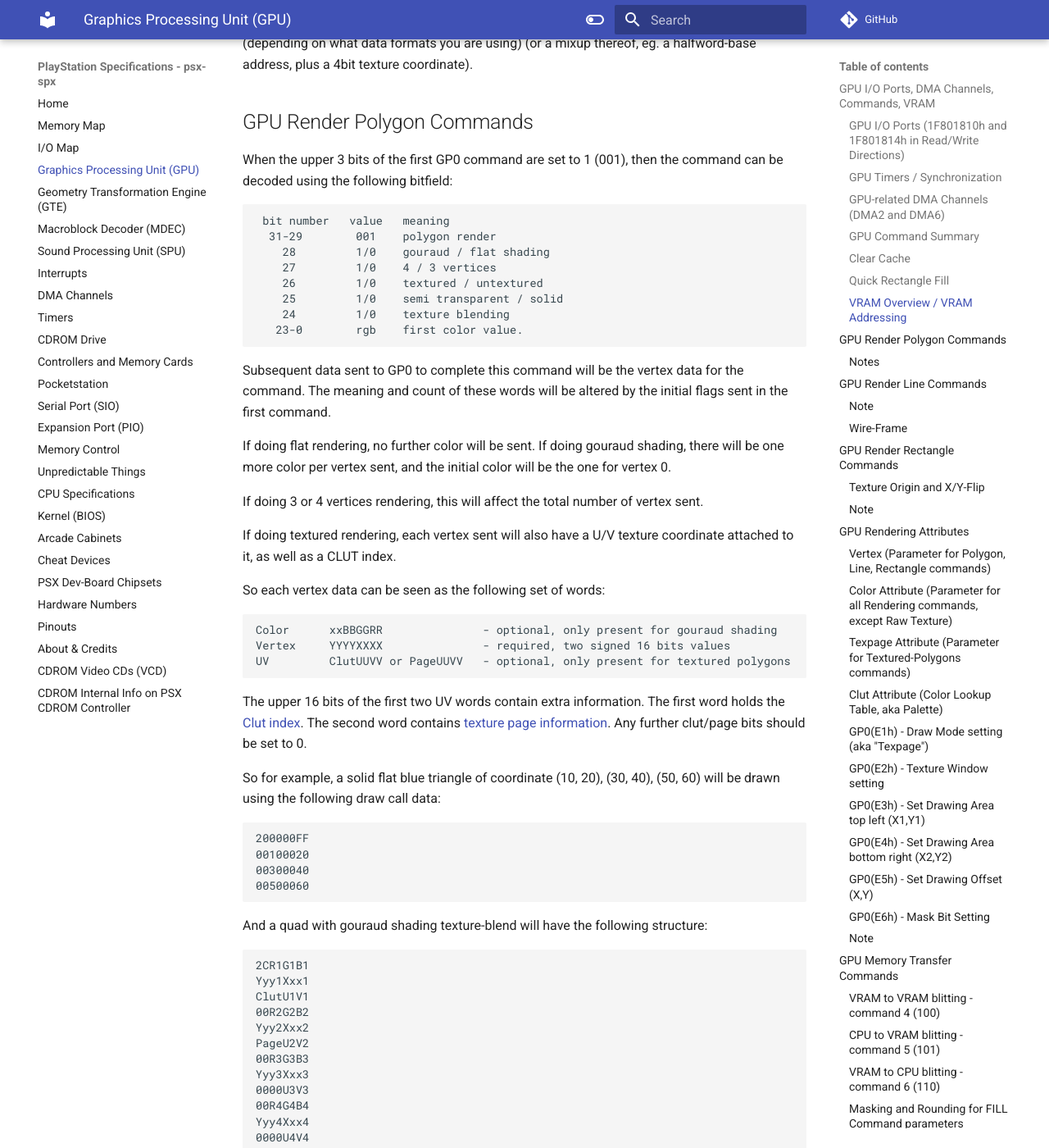
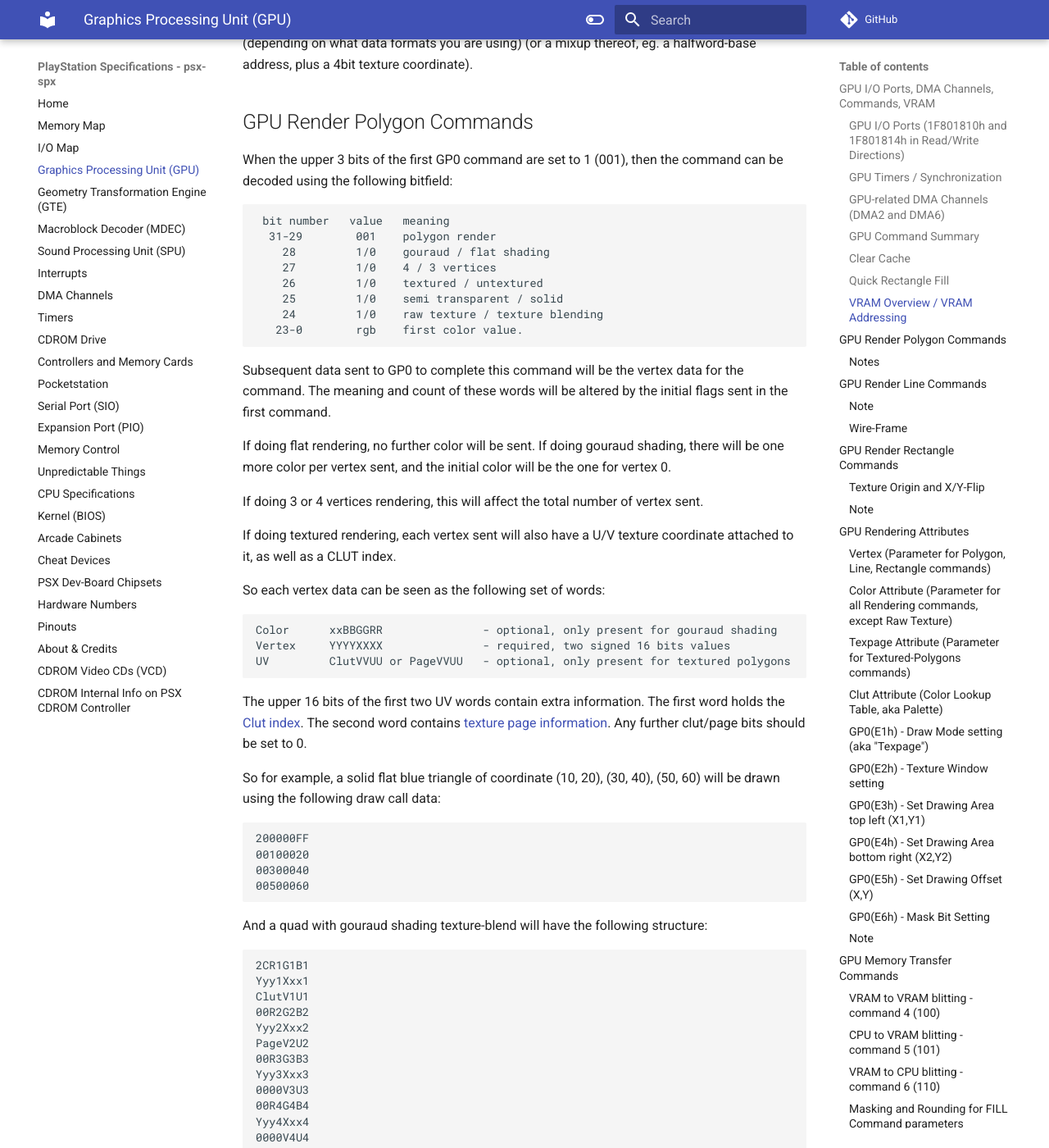
Before and after one commit to psx-spx/psx-spx.github.io, an MkDocs documentation site: the page built from docs/graphicsprocessingunitgpu.md, in a window 1280 px wide and 1400 px high, scrolled down 3208 px. Shown: the whole window at 82% size. Built offline with MkDocs 1.6.1 and Material for MkDocs 9.7.7, drawn with Linux system fonts in a browser that asks for light colours; comment, search, counter and statistics services are not loaded; some of the changed text lies outside the part shown.

Commit message:
Fix command arguments for polygon and rectangle commands

````diff
--- a/docs/graphicsprocessingunitgpu.md
+++ b/docs/graphicsprocessingunitgpu.md
@@ -142,7 +142,7 @@
     27         1/0    4 / 3 vertices
     26         1/0    textured / untextured
     25         1/0    semi transparent / solid
-    24         1/0    texture blending
+    24         1/0    raw texture / texture blending
    23-0        rgb    first color value.
 ```
 
@@ -163,7 +163,7 @@
 ```
 Color      xxBBGGRR               - optional, only present for gouraud shading
 Vertex     YYYYXXXX               - required, two signed 16 bits values
-UV         ClutUUVV or PageUUVV   - optional, only present for textured polygons
+UV         ClutVVUU or PageVVUU   - optional, only present for textured polygons
 ```
 
 The upper 16 bits of the first two UV words contain extra information. The first
@@ -184,16 +184,16 @@
 ```
 2CR1G1B1
 Yyy1Xxx1
-ClutU1V1
+ClutV1U1
 00R2G2B2
 Yyy2Xxx2
-PageU2V2
+PageV2U2
 00R3G3B3
 Yyy3Xxx3
-0000U3V3
+0000V3U3
 00R4G4B4
 Yyy4Xxx4
-0000U4V4
+0000V4U4
 ```
 
 Some combination of these flags can be seen as nonsense however, but it's important
@@ -277,10 +277,10 @@
 
 Therefore, the whole draw call can be seen as the following sequence of words:
 ```
-Color      ccBBGGRR    - command + color; color is ignored when textured
-Vertex1    YYYYXXXX    - required, indicates the upper left corner to render
-UV         ClutUUVV    - optional, only present for textured rectangles
-Vertex2    YYYYXXXX    - optional, bottom right corner for variable sized rectangles
+Color         ccBBGGRR    - command + color; color is ignored when textured
+Vertex1       YYYYXXXX    - required, indicates the upper left corner to render
+UV            ClutVVUU    - optional, only present for textured rectangles
+Width+Height  YsizXsiz    - optional, dimensions for variable sized rectangles (max 1023x511)
 ```
 
 Unlike for Textured-Polygons, the "Texpage" must be set up separately for
````
